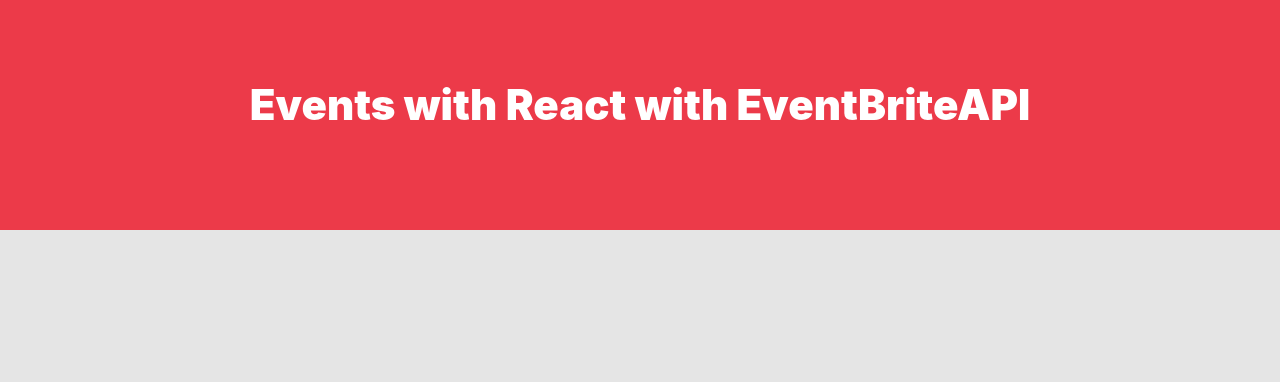
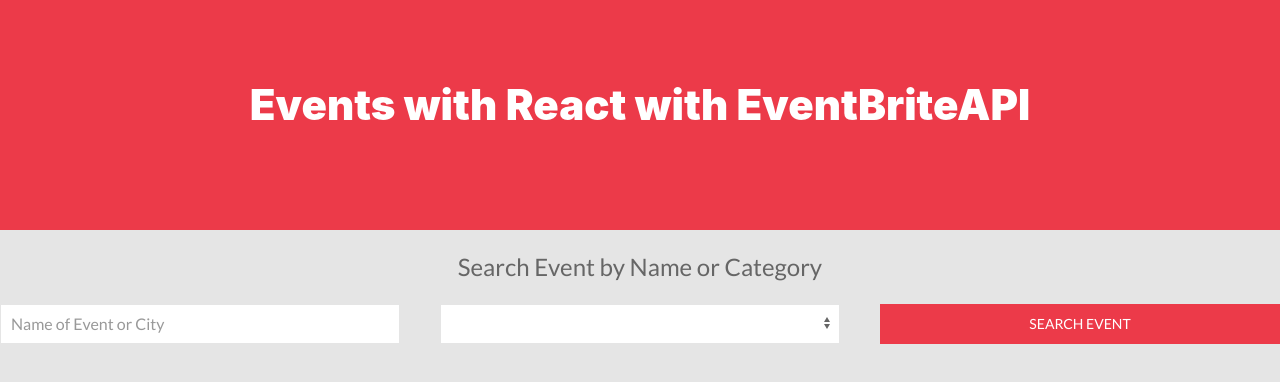
Before and after one commit to qant/eventosreact, a React (Create React App) app: page / in a window 1280 px wide. Shown: the top 382 px of the page. Built offline with nearby package versions, Linux system fonts and the light colour scheme; no server answers.

Commit message:
Create Form component

```diff
--- a/src/App.js
+++ b/src/App.js
@@ -1,13 +1,16 @@
 import React, { Fragment } from "react";
 import Header from "./components/Header";
 import CategoryProvider from "./context/CategoryContext";
-
+import Form from "./components/Form";
 //https://www.eventbriteapi.com/v3/users/me/?token=GYEGZ33PYVDUFK7DWAD6
 
 function App() {
   return (
     <CategoryProvider>
       <Header />
+      <div className="uk-column">
+        <Form />
+      </div>
     </CategoryProvider>
   );
 }
--- /dev/null
+++ b/src/components/Form.js
@@ -0,0 +1,40 @@
+import React, { Component } from "react";
+
+class Form extends Component {
+  state = { name: "", category: "" };
+  render() {
+    return (
+      <form>
+        <fieldset className="uk-fieldset uk-margin">
+          <legend className="uk-legend uk-text-center">
+            Search Event by Name or Category
+          </legend>
+        </fieldset>
+        <div className="uk-column-1-3@m uk-margin">
+          <div className="uk-margin" uk-margin="true">
+            <input
+              name="name"
+              className="uk-input"
+              type="text"
+              placeholder="Name of Event or City"
+            />
+          </div>
+          <div className="uk-margin" uk-margin="true">
+            <select className="uk-select" name="category">
+              Gen with Cnsumer
+            </select>
+          </div>
+          <div>
+            <input
+              type="submit"
+              className="uk-button uk-button-danger"
+              value="Search Event"
+            />
+          </div>
+        </div>
+      </form>
+    );
+  }
+}
+
+export default Form;
```
